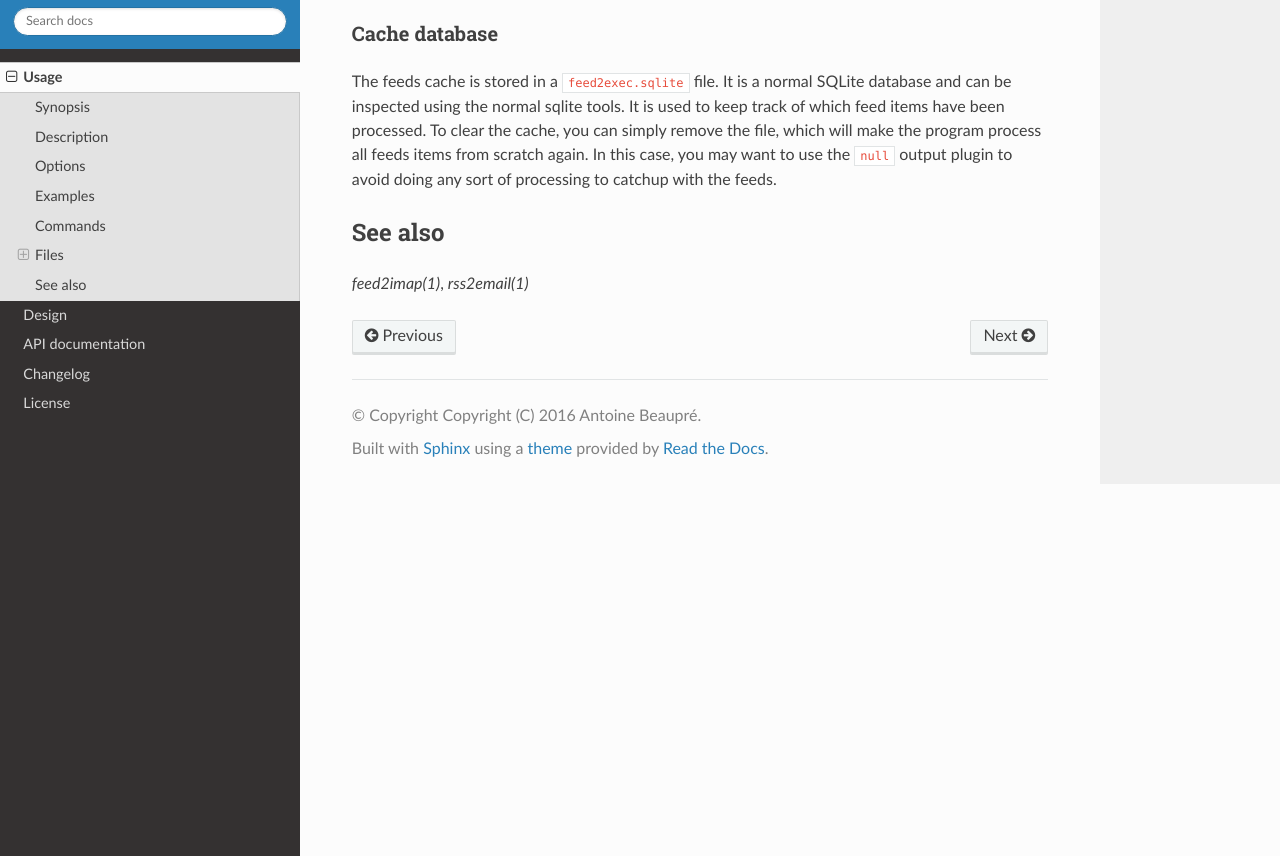
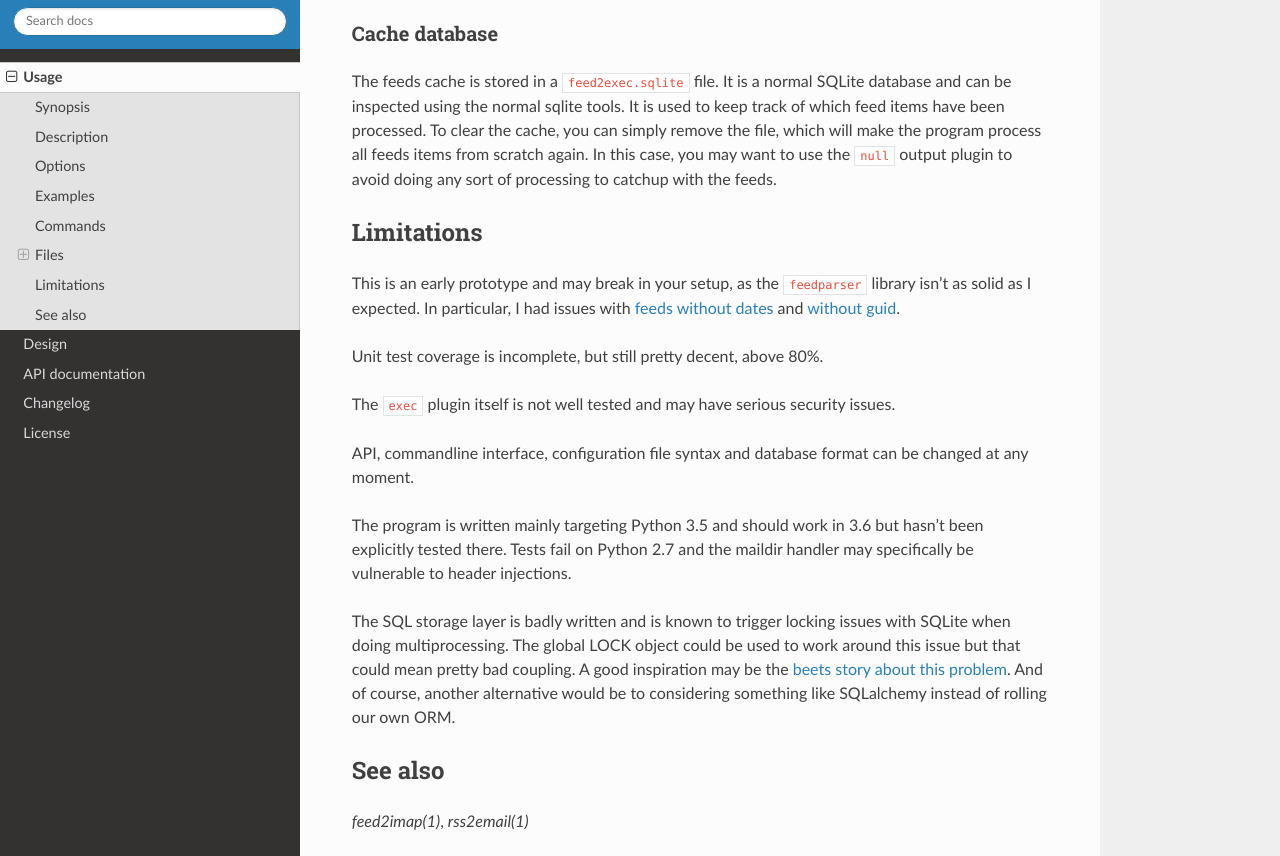
Before and after one commit to timb-machine-mirrors/anarcat-feed2exec, a Sphinx documentation site: the page built from doc/usage.rst, in a window 1280 px wide and 900 px high, scrolled down 5399 px, cut to the strip 44-900 px from the top of the window. Built offline with Sphinx 7.4.7 and the Read the Docs theme 2.0.0, drawn with Linux system fonts in a browser that asks for light colours; the version number could not be read and is left out.

Commit message:
move design and known issues to manpage

```diff
--- a/README.rst
+++ b/README.rst
@@ -65,7 +65,8 @@ Show feed contents::
 .. marker-installation
 
 Multiple feeds can also be added with the OPML import command. See the
-:doc:`usage` document for more information.
+:doc:`usage` document for more information including known issues and
+limitations.
 
 Installation
 ------------
--- a/doc/usage.rst
+++ b/doc/usage.rst
@@ -190,6 +190,37 @@ will make the program process all feeds items from scratch again. In
 this case, you may want to use the ``null`` output plugin to avoid
 doing any sort of processing to catchup with the feeds.
 
+Limitations
+-----------
+
+This is an early prototype and may break in your setup, as the
+``feedparser`` library isn't as solid as I expected. In particular, I
+had issues with `feeds without dates`_ and `without guid`_.
+
+ .. _feeds without dates: https://github.com/kurtmckee/feedparser/issues/113
+ .. _without guid: https://github.com/kurtmckee/feedparser/issues/112
+
+Unit test coverage is incomplete, but still pretty decent, above 80%.
+
+The ``exec`` plugin itself is not well tested and may have serious
+security issues.
+
+API, commandline interface, configuration file syntax and database
+format can be changed at any moment.
+
+The program is written mainly targeting Python 3.5 and should work in
+3.6 but hasn't been explicitly tested there. Tests fail on Python 2.7
+and the maildir handler may specifically be vulnerable to header
+injections.
+
+The SQL storage layer is badly written and is known to trigger locking
+issues with SQLite when doing multiprocessing. The global LOCK object
+could be used to work around this issue but that could mean pretty bad
+coupling. A good inspiration may be the `beets story about this
+problem <http://beets.io/blog/sqlite-nightmare.html>`_. And of course,
+another alternative would be to considering something like SQLalchemy
+instead of rolling our own ORM.
+
 See also
 --------
 
```
Also changed, not shown: other parts of README.rst (+5 -5 lines), doc/design.rst (+0 -31 lines).
